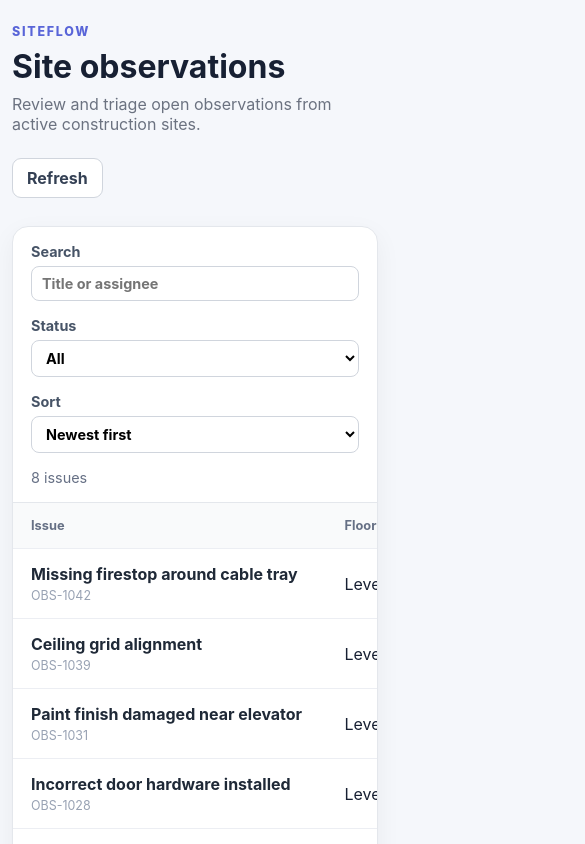
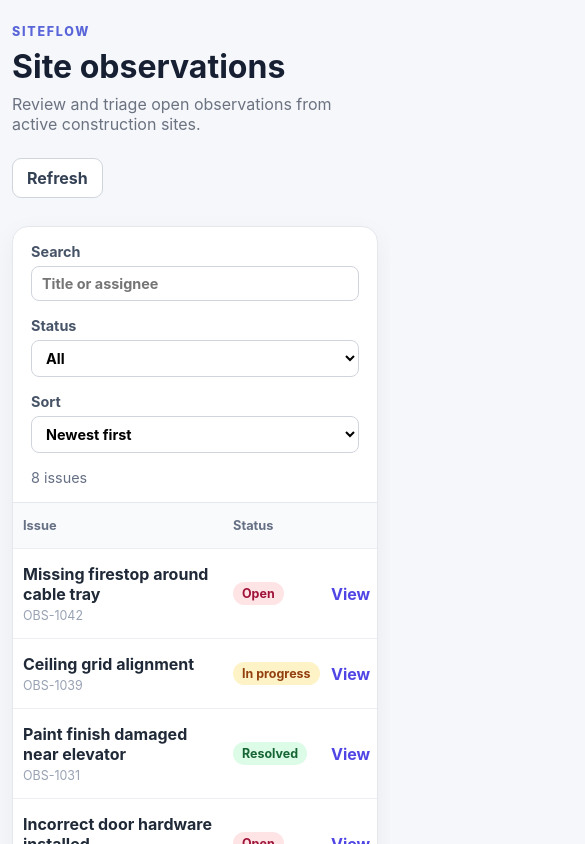
Before and after one commit to Noam-Musba/buildots_mock_takehome, a React (Vite) app: page / in a window 390 px wide. Shown: the top 844 px of the page, 585 px wide, since content can reach past the window. Built offline with nearby package versions, Linux system fonts and the light colour scheme.

Commit message:
fix: responsive issue table (#7)

```diff
--- a/src/components/IssueTable/IssueTable.module.css
+++ b/src/components/IssueTable/IssueTable.module.css
@@ -57,3 +57,39 @@
   white-space: nowrap;
   clip-path: inset(50%);
 }
+
+@media (max-width: 900px) {
+  .table {
+    table-layout: fixed;
+  }
+
+  .table th:nth-child(2),
+  .table td:nth-child(2),
+  .table th:nth-child(3),
+  .table td:nth-child(3),
+  .table th:nth-child(4),
+  .table td:nth-child(4) {
+    display: none;
+  }
+
+  .table th,
+  .table td {
+    padding-inline: 10px;
+  }
+
+  .table th:first-child,
+  .table td:first-child {
+    width: auto;
+    white-space: normal;
+  }
+
+  .table th:nth-child(5),
+  .table td:nth-child(5) {
+    width: 92px;
+  }
+
+  .table th:last-child,
+  .table td:last-child {
+    width: 62px;
+  }
+}
```
